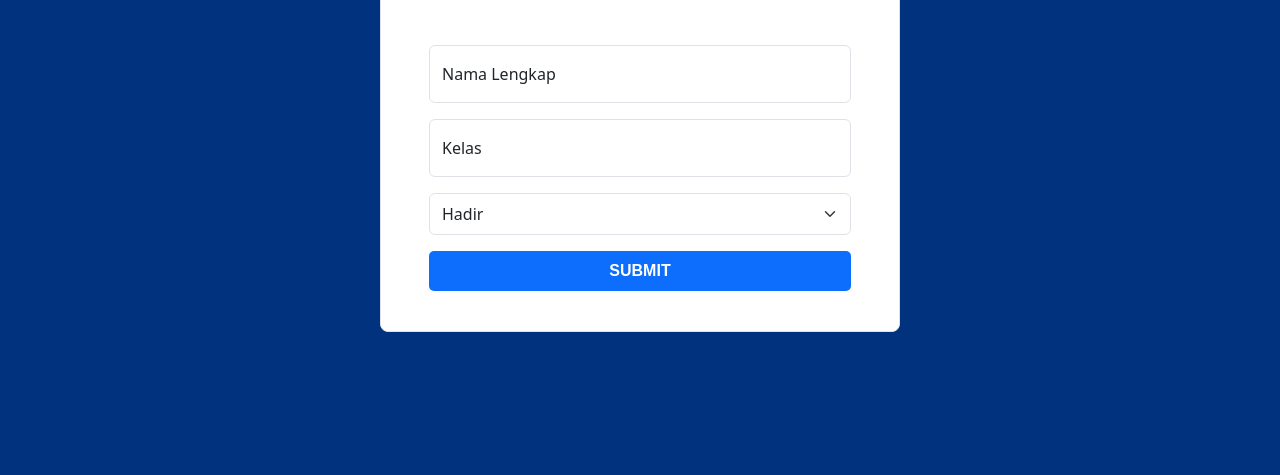
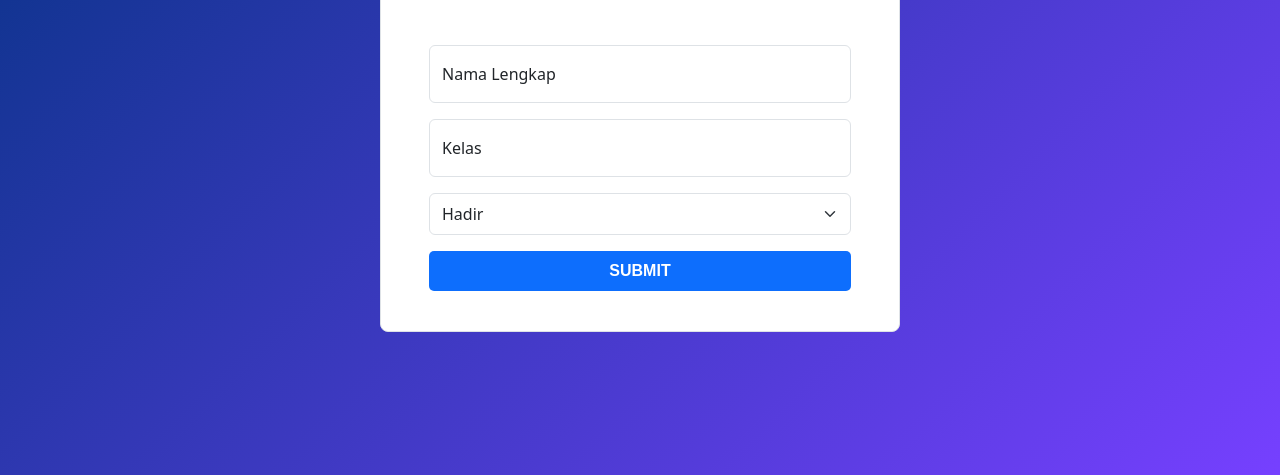
Before and after one commit to bangnocode/absensi-da, a plain HTML site: page index.html in a window 1280 px wide. Shown: the part 325-800 px from the top of the page. Drawn offline with nearby package versions, Linux system fonts and the light colour scheme.

Commit message:
ganti bg

```diff
--- a/index.html
+++ b/index.html
@@ -24,7 +24,8 @@
     </style>
 </head>
 
-<body style="background-color: #00327e;">
+<body style="background: rgb(0,50,126);
+background: linear-gradient(135deg, rgba(0,50,126,1) 0%, rgba(118,64,255,1) 100%);">
     <div class="container-fluid">
         <div class="row d-flex justify-content-center align-items-center mx-1" style="height: 100vh;">
             <div class="col-md-5 border border-1 px-5 py-4 rounded-3" style="background-color: white;">
```
